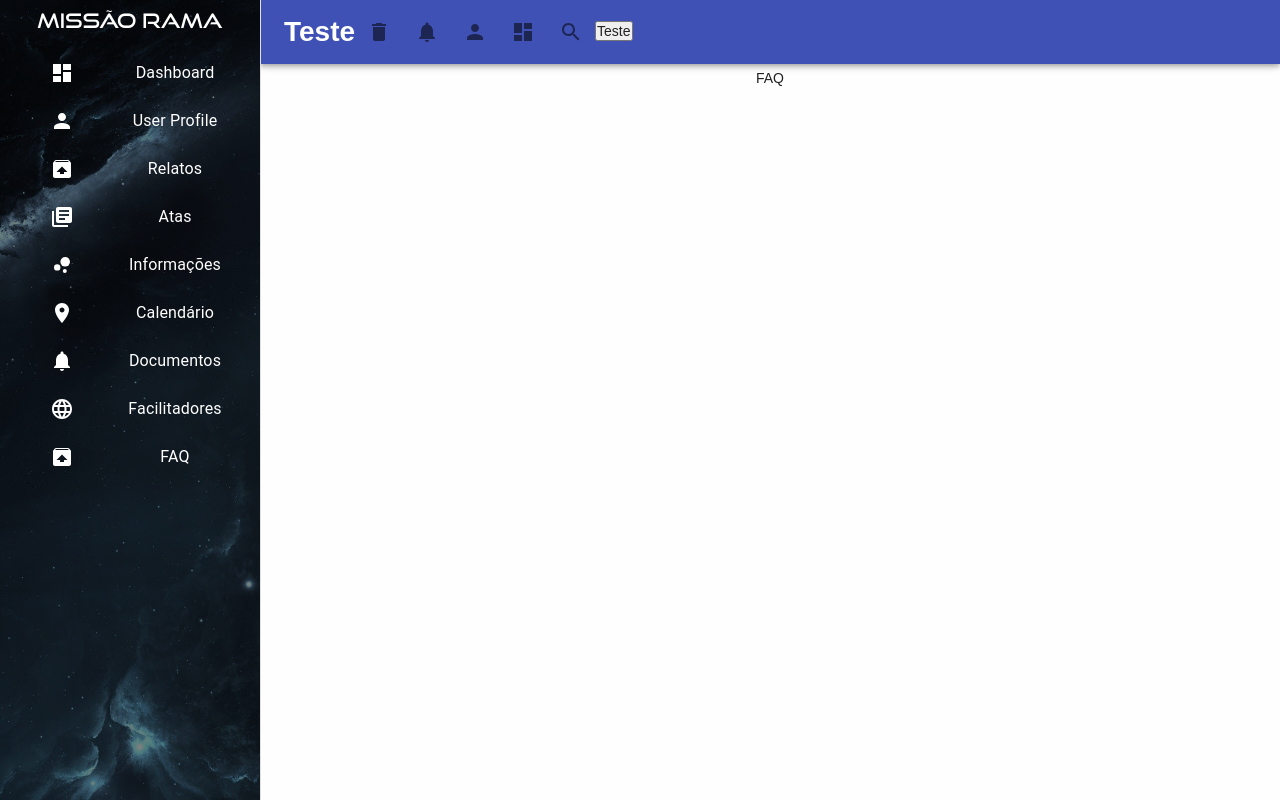
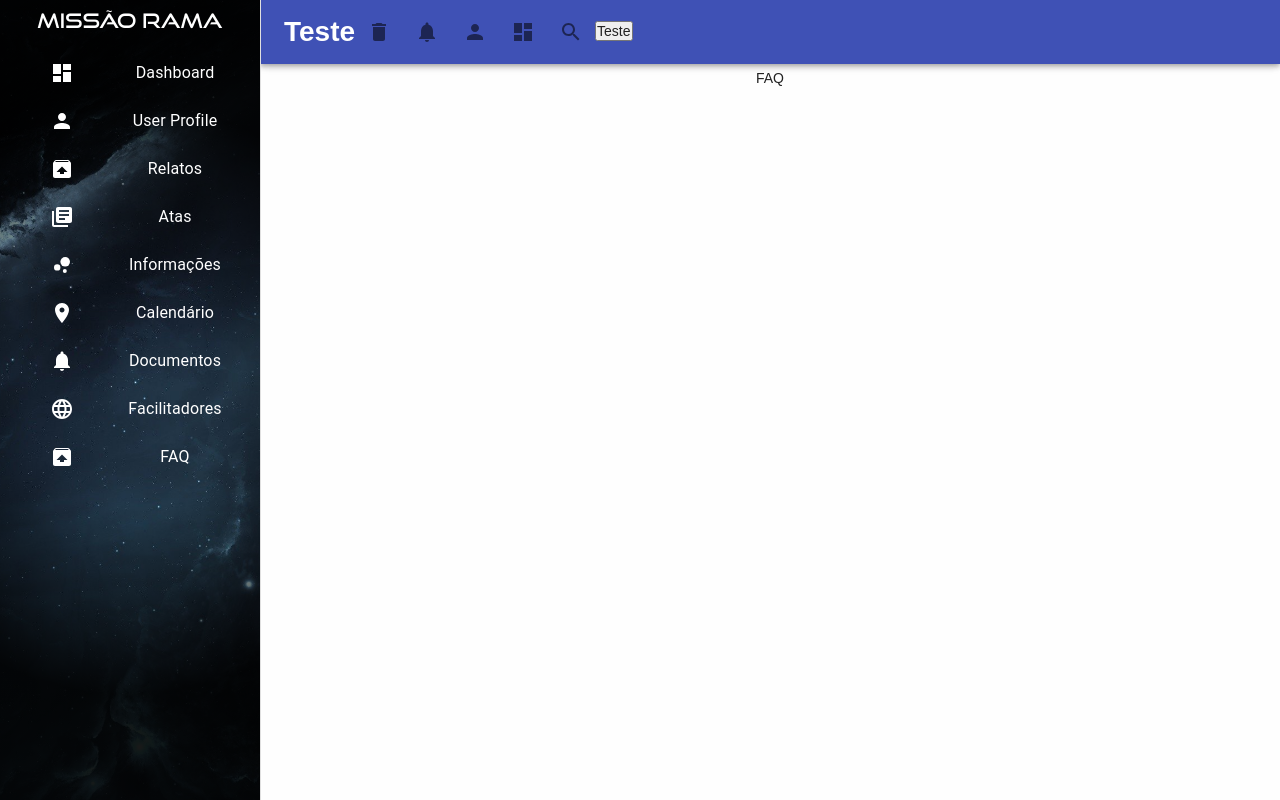
Before and after one commit to luanrem/MRweb-frontend, a React (Create React App) app: page /system/faq in a window 1280 px wide. Built offline with nearby package versions, Linux system fonts and the light colour scheme; the HTML template or start-up script is replaced by a standard one.

Commit message:
Very nice radial background for sidebar

```diff
--- a/src/pages/System/components/Sidebar/styles.js
+++ b/src/pages/System/components/Sidebar/styles.js
@@ -3,6 +3,7 @@ import styled from 'styled-components';
 import Goodtimes from '../../../../assets/fonts/goodtimesrg.ttf'
 
 import { drawerWidth } from '../config/stylesconfig.js';
+
 
 export const Container = styled.div`
 
@@ -77,7 +78,7 @@ export const Container = styled.div`
 
 export const BackgroundSideImage = styled.div`
 
-  background-image: linear-gradient( rgba(0, 0, 0, 0.5), rgba(0, 0, 0, 0.5) ), url(${props => props.img});
+  background-image: radial-gradient(circle, transparent 24%, rgba(0,0,0,0.9) 70%), url(${props => props.img});
 
   position: absolute;
   z-index: -1;
```
